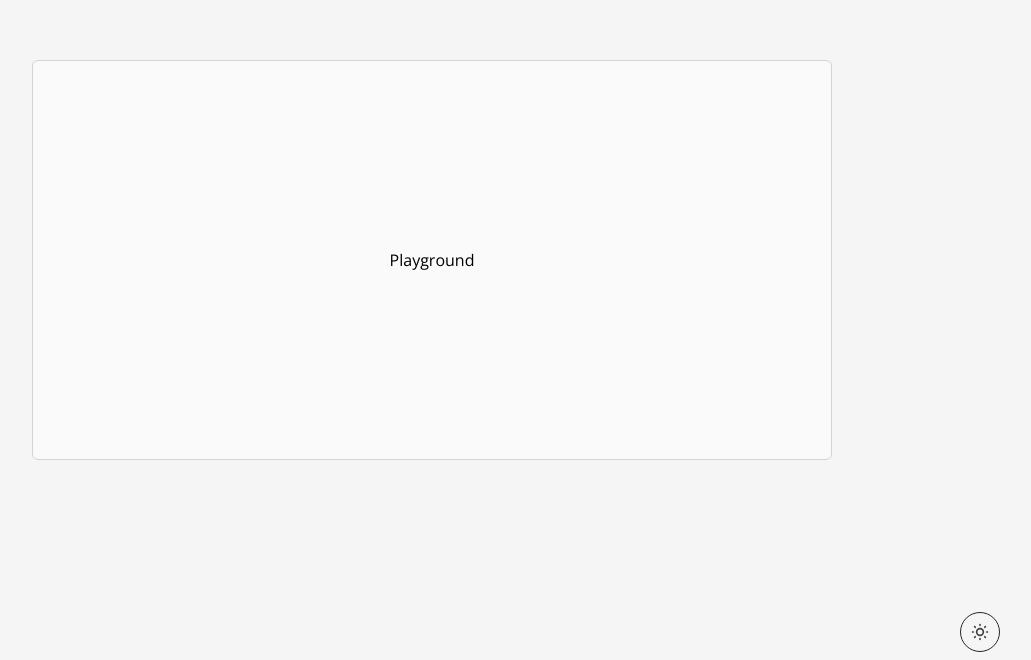
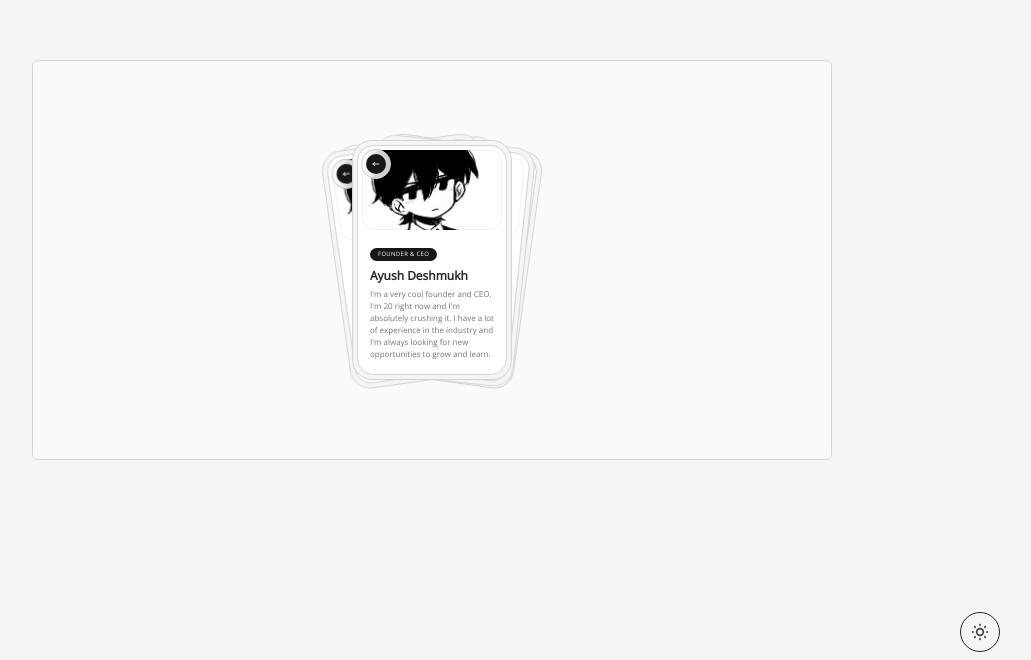
Before and after one commit to Deshmukh-Ayush/portfolio-me, a Next.js app: page /playground in a window 1280 px wide. Shown: the part 140-800 px from the top of the page, without its empty margins (208-1239 px from the left). Built offline with nearby package versions, Linux system fonts and the light colour scheme; no server answers.

Commit message:
feat: implement MainComp and Card components in PlaygroundPage with animations; add useMeasure hook for dynamic sizing

```diff
--- a/src/app/playground/page.tsx
+++ b/src/app/playground/page.tsx
@@ -1,5 +1,10 @@
-import React from "react";
+"use client";
+
+import React, { useEffect, useState } from "react";
 import { ThemeToggle } from "@/components/ui/theme-toggle";
+import { motion } from "motion/react";
+import { useMeasure } from "@/hooks/useMeasure";
+import Image from "next/image";
 
 export default function PlaygroundPage() {
   return (
@@ -7,8 +12,171 @@ export default function PlaygroundPage() {
       <ThemeToggle className="fixed right-18 bottom-2 hidden cursor-pointer md:block" />
 
       <div className="flex h-100 w-200 items-center justify-center rounded-md border border-neutral-300 bg-neutral-50 p-2 dark:border-neutral-700 dark:bg-neutral-950">
-        <p>Playground</p>
+        {/* component */}
+        <div>
+          <MainComp />
+        </div>
       </div>
     </div>
   );
 }
+
+const MainComp = () => {
+  const stackData = [
+    {
+      id: 1,
+      stacked: { rotate: 8, x: 0, y: 0 },
+      fanned: { rotate: -30, x: -160, y: 40 }, // Far Left
+    },
+    {
+      id: 2,
+      stacked: { rotate: -4, x: 0, y: 0 },
+      fanned: { rotate: -15, x: -80, y: 10 }, // Mid Left
+    },
+    {
+      id: 3,
+      stacked: { rotate: -8, x: 0, y: 0 },
+      fanned: { rotate: 0, x: 0, y: 0 }, // Dead Center
+    },
+    {
+      id: 4,
+      stacked: { rotate: 6, x: 0, y: 0 },
+      fanned: { rotate: 15, x: 80, y: 10 }, // Mid Right
+    },
+    {
+      id: 5,
+      stacked: { rotate: 0, x: 0, y: 0 },
+      fanned: { rotate: 30, x: 160, y: 40 }, // Far Right
+    },
+  ];
+
+  return (
+    <motion.div
+      initial="stacked"
+      whileHover="fanned"
+      className="relative flex min-h-150 w-full cursor-pointer items-center justify-center"
+    >
+      {stackData.map((card, index) => (
+        <motion.div
+          key={card.id}
+          variants={{
+            stacked: {
+              rotate: card.stacked.rotate,
+              x: card.stacked.x,
+              y: card.stacked.y,
+            },
+            fanned: {
+              rotate: card.fanned.rotate,
+              x: card.fanned.x,
+              y: card.fanned.y,
+            },
+          }}
+          transition={{
+            type: "spring",
+            stiffness: 150,
+            damping: 19,
+            mass: 1.2,
+          }}
+          className="absolute origin-bottom rounded-[20px]"
+          style={{ zIndex: index * 10 }}
+        >
+          <Card />
+        </motion.div>
+      ))}
+    </motion.div>
+  );
+};
+
+const Card = () => {
+  return (
+    <div className="relative flex h-60 w-40 items-center justify-center rounded-[20px] border border-neutral-300 bg-neutral-100 p-1">
+      <LinkOpener />
+      <div className="h-full w-full overflow-hidden rounded-2xl border border-neutral-300 bg-white p-1">
+        <div className="relative h-20 w-full overflow-hidden rounded-xl ring-1 ring-neutral-200/50 ring-inset">
+          <Image
+            src="/me.png"
+            alt="Ayush Deshmukh"
+            fill
+            className="object-cover"
+          />
+          <div className="absolute inset-0 rounded-xl ring-1 ring-black/5 ring-inset" />
+        </div>
+
+        <div className="p-2">
+          <span className="inline-block rounded-full bg-neutral-900 px-2 py-0.5 text-[6px] font-medium tracking-wider text-white uppercase">
+            Founder & CEO
+          </span>
+
+          <h2 className="mt-1.5 text-xs font-bold text-neutral-800">
+            Ayush Deshmukh
+          </h2>
+
+          <p className="mt-1 text-[8px] leading-3 text-neutral-500">
+            I'm a very cool founder and CEO. I'm 20 right now and I'm absolutely
+            crushing it. I have a lot of experience in the industry and I'm
+            always looking for new opportunities to grow and learn.
+          </p>
+        </div>
+      </div>
+    </div>
+  );
+};
+
+const LinkOpener = () => {
+  const [measureRef, bounds] = useMeasure();
+
+  return (
+    <motion.div
+      initial="initial"
+      whileHover="animate"
+      className="absolute top-2 left-2 z-50 flex w-fit cursor-pointer items-center rounded-full border border-neutral-300 bg-white/80 p-1 backdrop-blur-sm"
+    >
+      <span className="flex h-5 w-5 shrink-0 items-center justify-center rounded-full bg-neutral-900 text-white">
+        <Arrow />
+      </span>
+
+      <motion.div
+        variants={{
+          initial: { width: 0, opacity: 0 },
+          animate: { width: bounds.width || "auto", opacity: 1 },
+        }}
+        transition={{
+          type: "spring",
+          stiffness: 26.7,
+          damping: 4.1,
+          mass: 0.2,
+        }}
+        className="overflow-hidden"
+      >
+        <div
+          ref={measureRef}
+          className="w-max px-2 text-[10px] font-medium whitespace-nowrap text-neutral-800"
+        >
+          Connect
+        </div>
+      </motion.div>
+    </motion.div>
+  );
+};
+
+const Arrow = () => {
+  return (
+    <svg
+      xmlns="http://www.w3.org/2000/svg"
+      width="10"
+      height="10"
+      viewBox="0 0 24 24"
+      fill="none"
+      stroke="currentColor"
+      strokeWidth="2"
+      strokeLinecap="round"
+      strokeLinejoin="round"
+      className="icon icon-tabler icons-tabler-outline icon-tabler-arrow-narrow-left"
+    >
+      <path stroke="none" d="M0 0h24v24H0z" fill="none" />
+      <path d="M5 12l14 0" />
+      <path d="M5 12l4 4" />
+      <path d="M5 12l4 -4" />
+    </svg>
+  );
+};
--- /dev/null
+++ b/src/hooks/useMeasure.tsx
@@ -0,0 +1,28 @@
+import { useCallback, useEffect, useState } from "react";
+
+export function useMeasure() {
+  const [element, setElement] = useState<HTMLElement | null>(null);
+  const [bounds, setBounds] = useState({ width: 0, height: 0 });
+
+  const ref = useCallback((node: HTMLElement | null) => {
+    setElement(node);
+  }, []);
+
+  useEffect(() => {
+    if (!element) return;
+
+    const observer = new ResizeObserver(([entry]) => {
+      const rect = entry.target.getBoundingClientRect();
+
+      setBounds({
+        width: rect.width,
+        height: rect.height,
+      });
+    });
+
+    observer.observe(element);
+    return () => observer.disconnect();
+  }, [element]);
+
+  return [ref, bounds] as const;
+}
```
Also changed, not shown: public/me.png (added).
